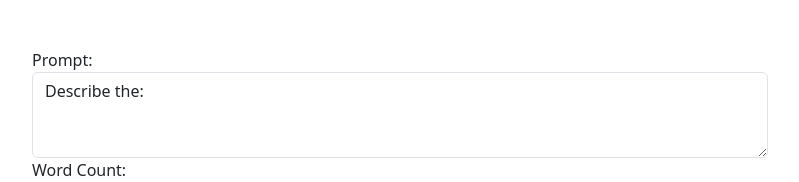
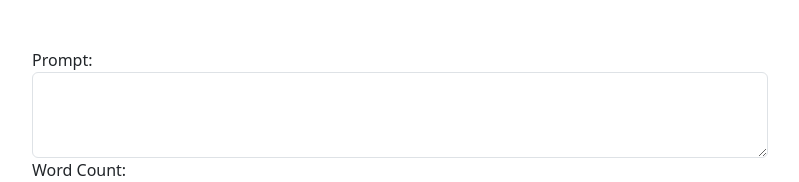
Before and after one commit to MethodEyesLLC/AIWards, a React (Create React App) app: page / in a window 1280 px wide. Shown: the top 182 px of the page, without its empty margins (240-1039 px from the left). Built offline with nearby package versions, Linux system fonts and the light colour scheme.

Commit message:
changes made to page height and default state

```diff
--- a/src/App.js
+++ b/src/App.js
@@ -6,7 +6,7 @@ const apiKey = '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'; // Be sure
 const openai = new OpenAIApi(new Configuration({ apiKey }));
 
 const App = () => {
-  const [prompt, setPrompt] = useState('Describe the: ');
+  const [prompt, setPrompt] = useState('');
   const [wordCount, setWordCount] = useState('');
   const [campaignInfo, setCampaignInfo] = useState('');
   const [output, setOutput] = useState('');
@@ -29,7 +29,7 @@ const App = () => {
   }
 
   return (
-    <div className="container mt-5">
+    <div className="container mt-5" style={{paddingBottom:"20vh"}}>
       <div className="row">
         <div className="col-lg-8 offset-lg-2">
           <div className="form-group">
```
